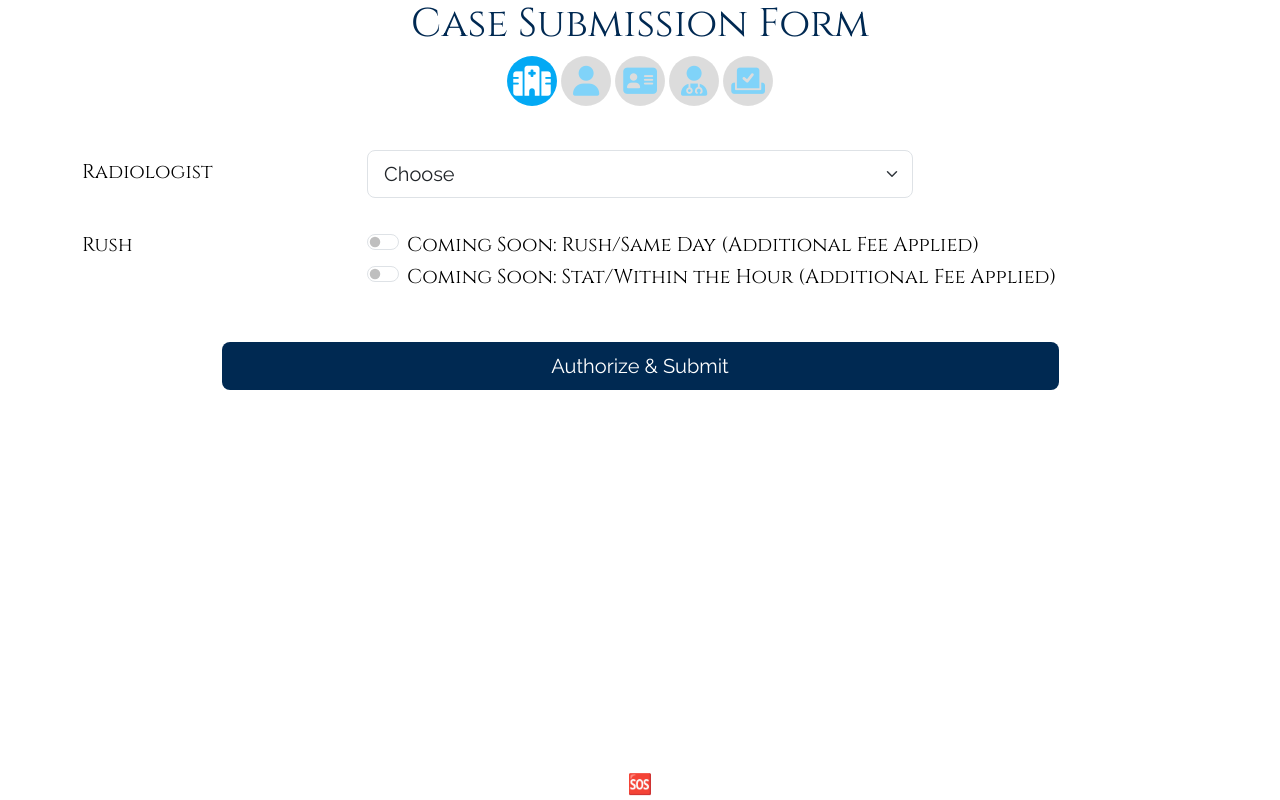
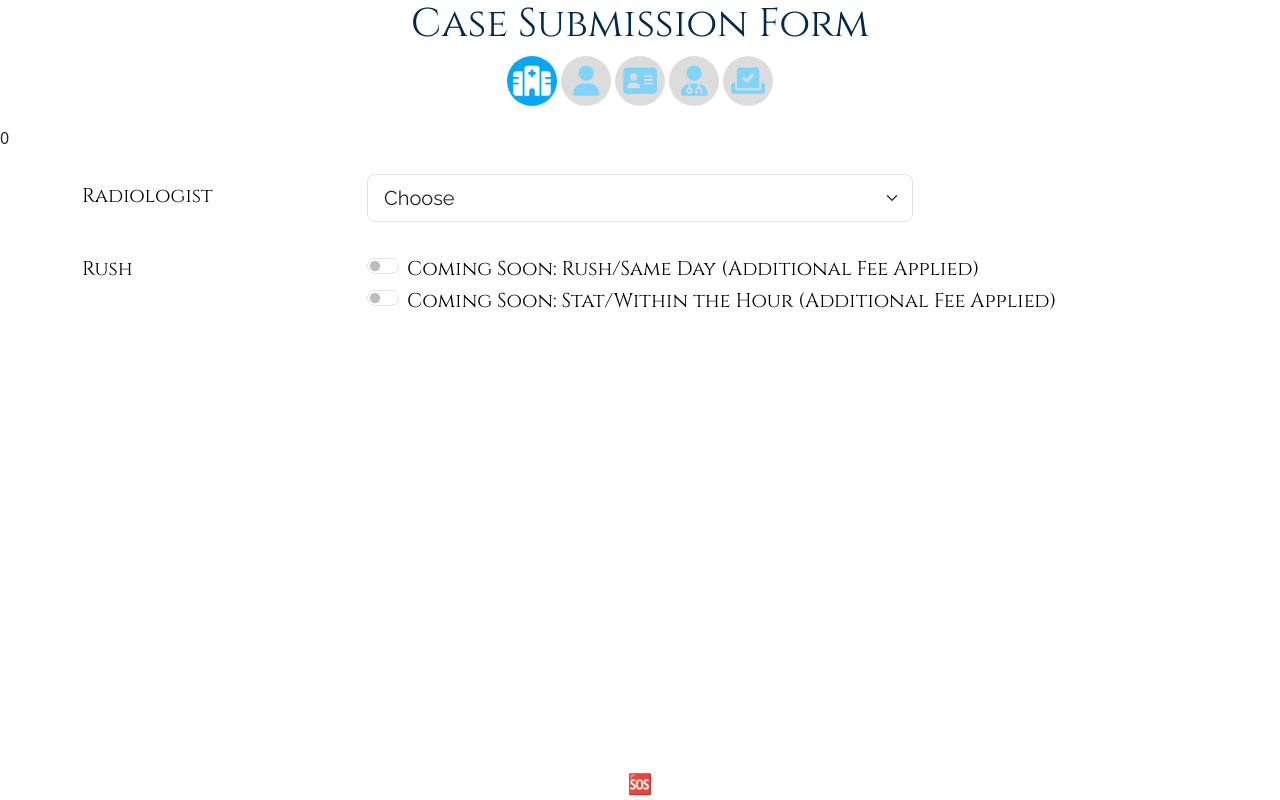
Before and after one commit to asadbilal800/hiomr_app, an Angular app in the folder frontend/: page /home/radiologist in a window 1280 px wide. Built offline with nearby package versions, Linux system fonts and the light colour scheme.

Commit message:
added ngif directive and button visibility to form submission

```diff
--- a/frontend/src/app/components/radiologist/radiologist.component.html
+++ b/frontend/src/app/components/radiologist/radiologist.component.html
@@ -51,7 +51,7 @@
                 </div>
 
 
-        <div class="row mt-5 mb-3 d-grid col-9 mx-auto">
+        <div *ngIf="radioLogist" class="row mt-5 mb-3 d-grid col-9 mx-auto">
           <button  id="SubmitButton" class="btn btn-lg btn-hiomr fadefast" >Authorize & Submit</button>
                 </div>
 
--- a/frontend/src/app/components/radiologist/radiologist.component.ts
+++ b/frontend/src/app/components/radiologist/radiologist.component.ts
@@ -1,17 +1,18 @@
+import { CommonModule } from '@angular/common';
 import { Component } from '@angular/core';
 
 @Component({
   selector: 'app-radiologist',
   standalone: true,
-  imports: [],
+  imports: [CommonModule],
   templateUrl: './radiologist.component.html',
   styleUrl: './radiologist.component.css'
 })
 export class RadiologistComponent {
 
   radioLogist: string;
-  rush: string;
-  stat: string;
+  rush: string = '0'
+  stat: string = '0'
   constructor()
   {}
 
@@ -24,4 +25,8 @@ export class RadiologistComponent {
     }
   }
 
+  submitPatientInfo(){
+
+  }
+
 }
```
